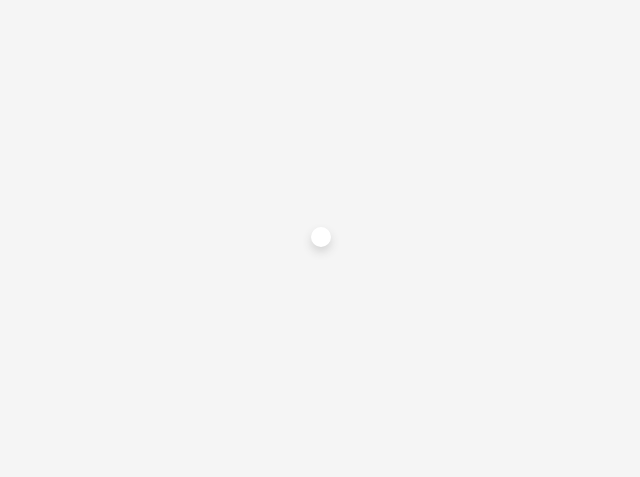
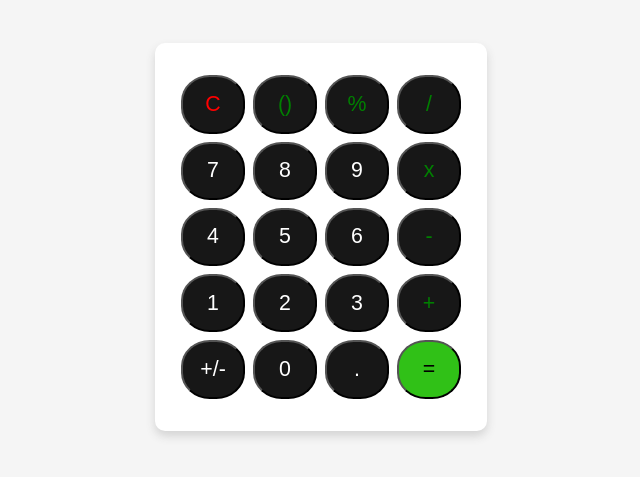
Before and after one commit to anqqq/calculator-vue, a Vue app: page / in a window 1280 px wide. Shown: the part 163-640 px from the top of the page, without its empty margins (319-959 px from the left). Built offline with nearby package versions, Linux system fonts and the light colour scheme.

Commit message:
added keypad

```diff
--- a/src/components/Calculator.vue
+++ b/src/components/Calculator.vue
@@ -1,10 +1,17 @@
 <template>
-  <div class="wrapper"></div>
+  <div class="wrapper">
+    <Screen />
+    <Keypad />
+  </div>
 </template>
 
 <script>
+import Keypad from "./Keypad.vue";
+import Screen from "./Screen.vue";
+
 export default {
   name: "Calculator",
+  components: { Screen, Keypad },
 };
 </script>
 
--- a/src/components/Keypad.vue
+++ b/src/components/Keypad.vue
@@ -1,9 +1,75 @@
 <template>
-  <div></div>
+  <div class="keypad">
+    <button @click="pressed('c')">C</button>
+    <button @click="pressed('()')">()</button>
+    <button @click="pressed('%')">%</button>
+    <button @click="pressed('/')">/</button>
+
+    <button @click="pressed('7')">7</button>
+    <button @click="pressed('8')">8</button>
+    <button @click="pressed('9')">9</button>
+    <button @click="pressed('*')">x</button>
+
+    <button @click="pressed('4')">4</button>
+    <button @click="pressed('5')">5</button>
+    <button @click="pressed('6')">6</button>
+    <button @click="pressed('-')">-</button>
+
+    <button @click="pressed('1')">1</button>
+    <button @click="pressed('2')">2</button>
+    <button @click="pressed('3')">3</button>
+    <button @click="pressed('+')">+</button>
+
+    <button @click="negateValue">+/-</button>
+    <button @click="pressed('0')">0</button>
+    <button @click="pressed('.')">.</button>
+    <button @click="pressed('=')">=</button>
+  </div>
 </template>
 
 <script>
 export default {};
 </script>
 
-<style lang="scss" scoped></style>
+<style>
+.keypad {
+  padding: 1.4rem 1rem;
+  border-radius: 2rem;
+  font-size: 1.4rem;
+  height: 23rem;
+
+  display: grid;
+  grid-template-columns: repeat(4, minmax(4rem, 1fr));
+  grid-gap: 0.5rem;
+}
+
+.keypad button {
+  display: flex;
+  justify-content: center;
+  align-items: center;
+  color: white;
+  background-color: #171717;
+  border-radius: 45%;
+  font-size: 16pt;
+}
+
+.keypad button:nth-child(1) {
+  color: red;
+}
+.keypad button:nth-child(2),
+button:nth-child(3),
+button:nth-child(4),
+button:nth-child(8),
+button:nth-child(12),
+button:nth-child(16) {
+  color: green;
+}
+
+.keypad button:nth-child(20) {
+  background-color: #30c117;
+  color: black;
+}
+button:focus {
+  outline: none;
+}
+</style>
```
